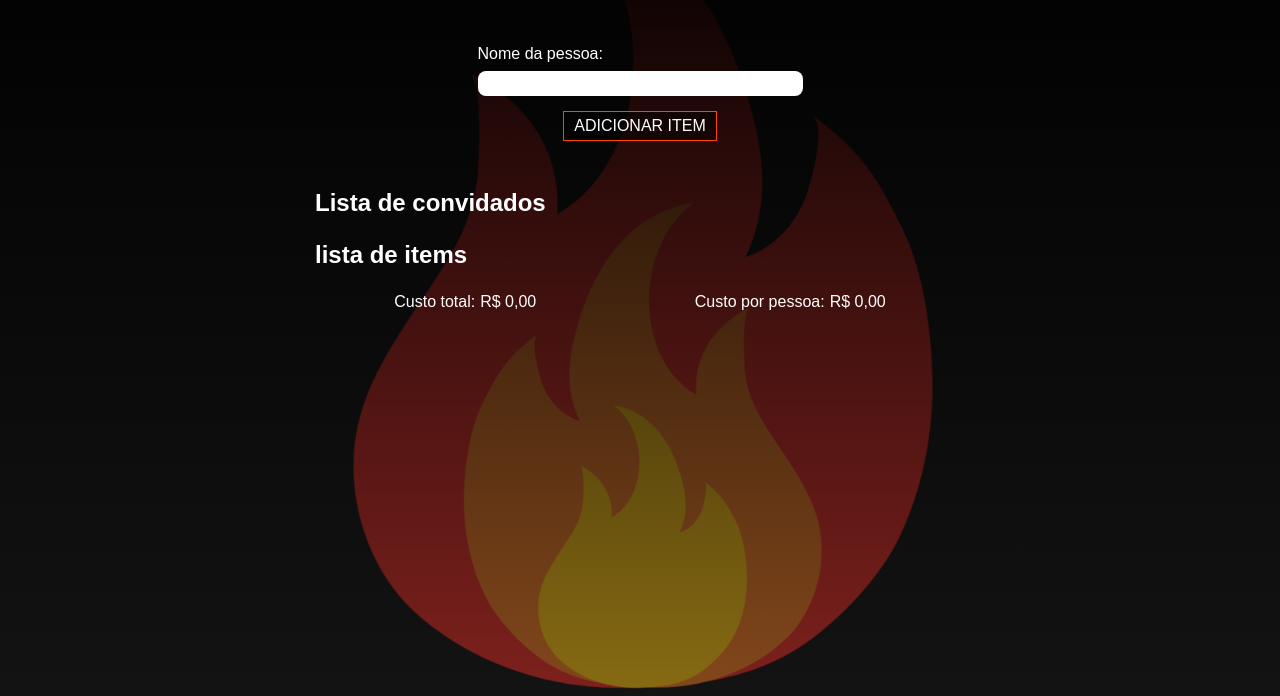
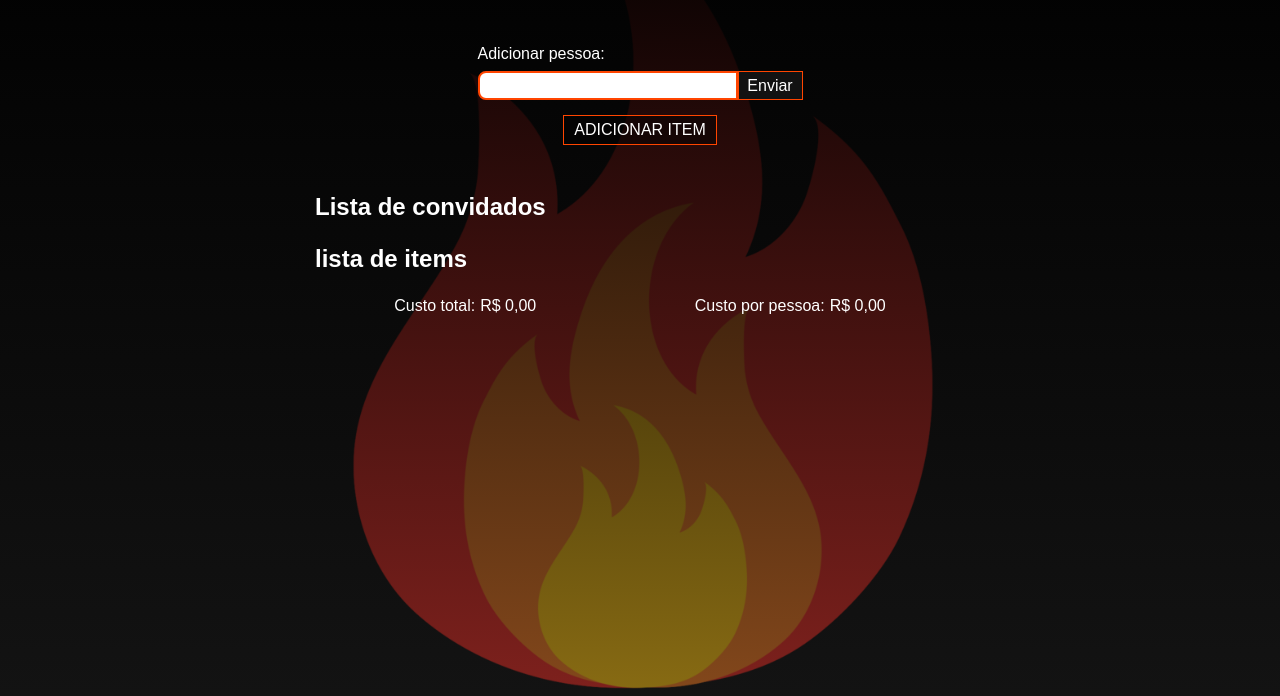
Before and after one commit to BirdMelo/churras, a plain HTML site: page index.html in a window 1280 px wide. Shown: the part 104-800 px from the top of the page. Drawn offline with Linux system fonts and the light colour scheme.

Commit message:
corrigindo UX e custo do produto não sumindo com exclusão de itens

```diff
--- a/app/crud.js
+++ b/app/crud.js
@@ -33,11 +33,15 @@ export function create_li(storage, listKey){
 }
 function removeItem(item, listKey){
     const storage = JSON.parse(localStorage.getItem(listKey))
+    const itemData = JSON.parse(localStorage.getItem('dataItems')) || [];
     const itemIndex = storage.indexOf(item)
-
     if (itemIndex !== -1) {
         storage.splice(itemIndex, 1)
         localStorage.setItem(listKey, JSON.stringify(storage))
+        if(listKey === 'shopping') {
+            itemData.splice(itemIndex, 1);
+            localStorage.setItem('dataItems', JSON.stringify(itemData))
+        }
         create_li(storage, listKey)
     }
     location.reload()
--- a/index.html
+++ b/index.html
@@ -11,12 +11,11 @@
     <h1>Organizando o churras</h1>
     <form>
         <label for="name">
-            <p>Nome da pessoa:</p>
+            <p>Adicionar pessoa:</p>
             <input type="text" id="name">
+            <button>Enviar</button>
         </label>
-        <ul class="buttonList">
-            <li class="button"><p>ADICIONAR ITEM</p></li>
-        </ul>
+        <button class="button"><p>ADICIONAR ITEM</p></button>
     </form>
     <section id="resume">
 
--- a/script.js
+++ b/script.js
@@ -3,6 +3,7 @@ import { showCust } from "./app/showCust.js";
 import { customPrompt } from "./app/customPrompt.js";
 
 const guestInput = document.querySelector('#name')
+const guest_btn = document.querySelector('form label button')
 const addItem_btn = document.querySelector('.button')
 
 export const guestList = JSON.parse(localStorage.getItem('people')) || []
@@ -16,14 +17,18 @@ create_li(itemList, 'shopping')
 guestInput.addEventListener('keydown',(event)=>{
     if(event.key === 'Enter'){
         event.preventDefault()
-        if(guestInput.value.trim()){
-            add_li('people', guestInput.value)
-            guestList.push(...JSON.parse(localStorage.getItem('people')) || [])
-            guestInput.value = ''
-            location.reload()
-        }
+        add_person()
     }
 })
+guest_btn.addEventListener('click', add_person)
+function add_person(){
+    if(guestInput.value.trim()){
+        add_li('people', guestInput.value)
+        guestList.push(...JSON.parse(localStorage.getItem('people')) || [])
+        guestInput.value = ''
+        location.reload()
+    }
+}
 create_li(guestList, 'people')
 
 showCust();
--- a/styles/form.css
+++ b/styles/form.css
@@ -7,29 +7,35 @@ form {
     max-width: 650px;
 }
 form label {
-    display: flex;
-    flex-direction: column;
-    gap: 8px;
+    display: grid;
+    grid-template-columns: 1fr 20%;
+    grid-template-areas:
+    "text text"
+    "input button"
+    ;
+    row-gap: 8px;
     width: 50%;
     max-width: 350px;
 }
 form label p{
+    grid-area: text;
     align-self: start;
 }
 form label input {
+    grid-area: input;
     width: 100%;
     padding: 5px 10px;
-    border-radius: 8px;
-    border: none;
+    border-radius: 8px 0px 0px 8px;
+    border: solid 2px orangered;
 }
 form label input:focus, button:focus{
     outline: orangered solid 2px;
 }
-.buttonList{
-    display: flex;
-    flex-wrap: wrap;
-    gap: 4px;
-    max-width: 650px;
+form label button {
+    background-color: var(--bg);
+    border: solid 1px var(--border-ListItems);
+    color: var(--text-color);
+    font-size: 1rem;
 }
 @media screen and (max-width: 740px) {
     form label{
```
